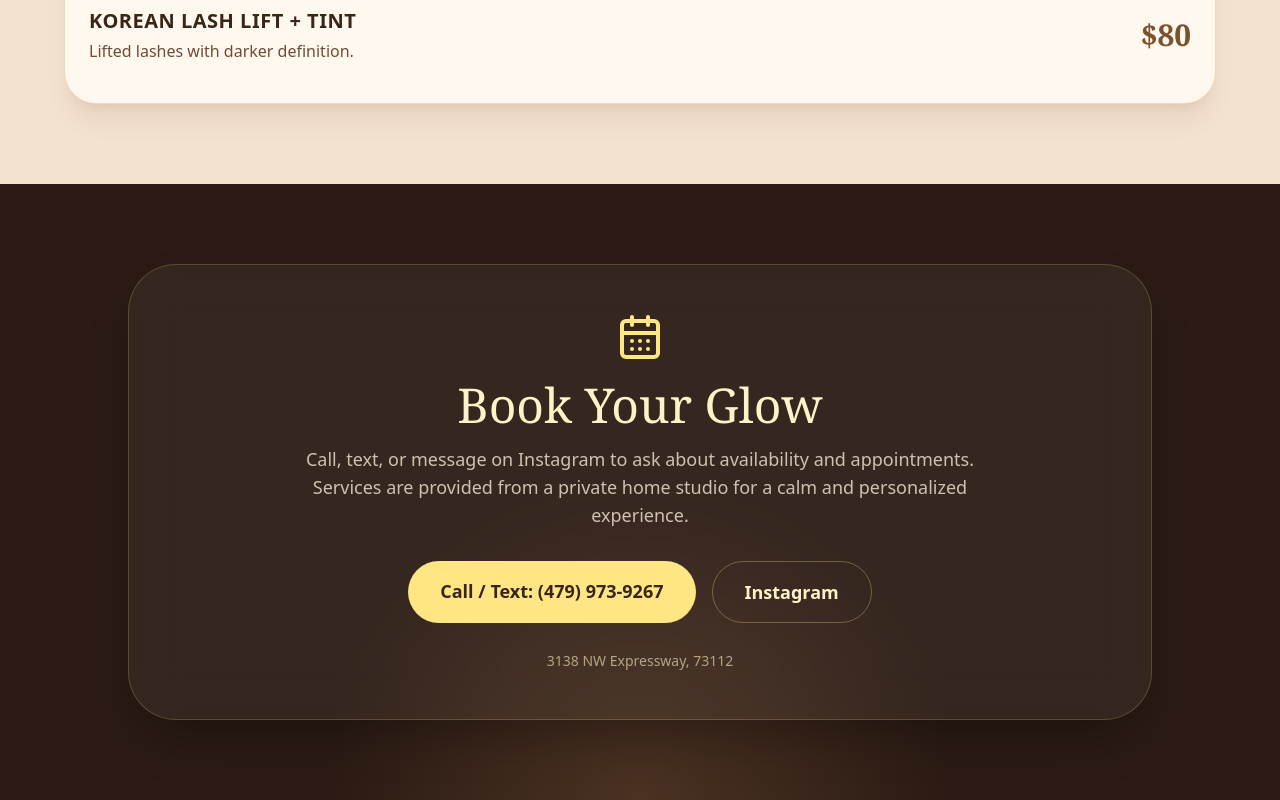
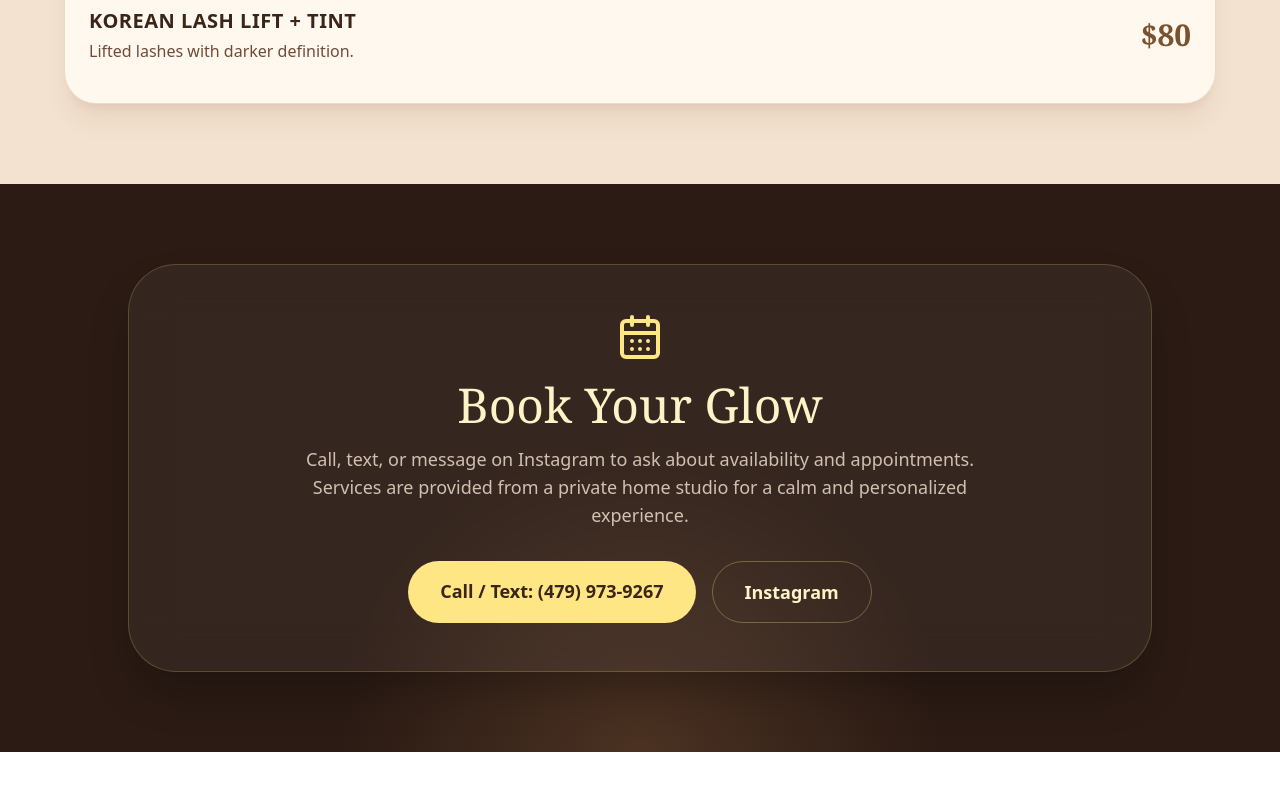
Before and after one commit to thegamingdreams/Annisa, a Next.js app: page / in a window 1280 px wide. Shown: the part 2503-3303 px from the top of the page. After the commit the page ends 3255 px from the top, so only its background shows below. Built offline with nearby package versions, Linux system fonts and the light colour scheme.

Commit message:
Update page.jsx

```diff
--- a/app/page.jsx
+++ b/app/page.jsx
@@ -139,7 +139,6 @@ export default function AnnisaAestheticsWebsite() {
             <a href="tel:4799739267" className="rounded-full bg-amber-200 px-8 py-4 text-lg font-bold text-[#3b2418]">Call / Text: (479) 973-9267</a>
             <a href="https://instagram.com/annisa_aesthetics" className="rounded-full border border-amber-200/30 px-8 py-4 text-lg font-bold text-amber-100">Instagram</a>
           </div>
-          <p className="mt-7 text-sm text-amber-100/60">3138 NW Expressway, 73112</p>
         </div>
       </section>
     </main>
```
